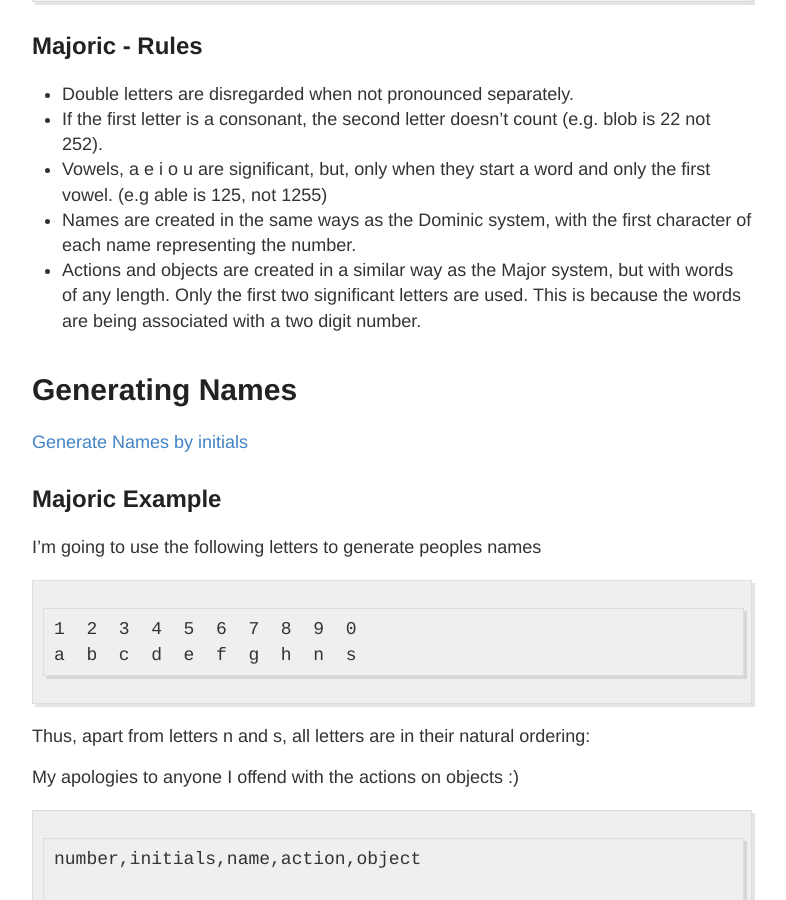
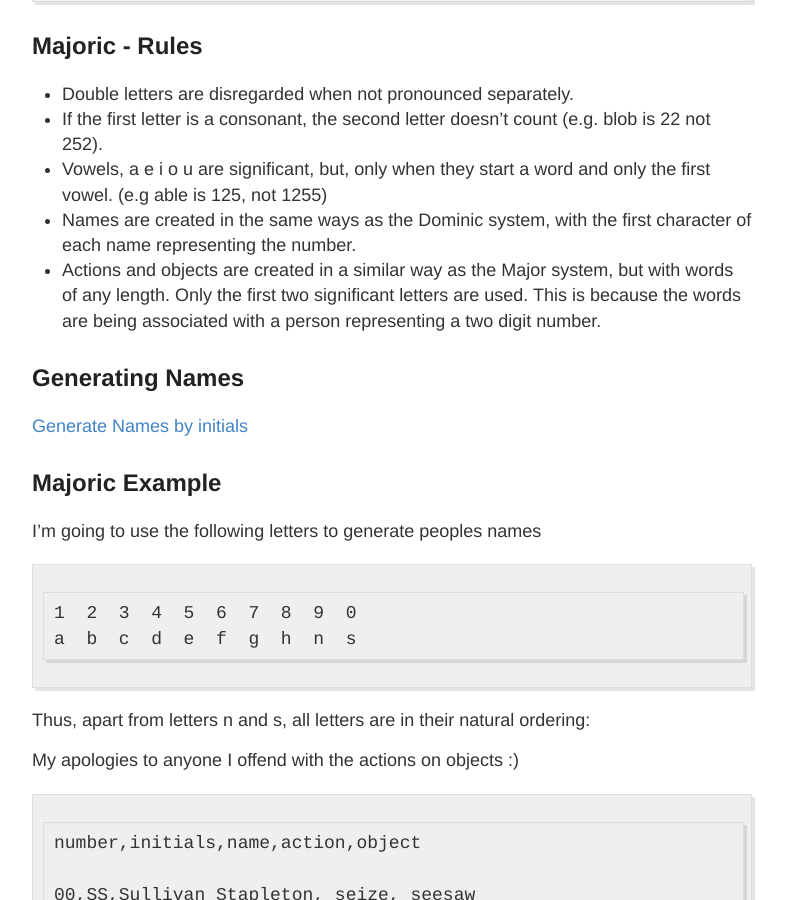
Before and after one commit to oliversarmy/oliversarmy.github.io, a Jekyll site: the page built from _posts/2015-7-01-MajoricSystem.md, in a window 1280 px wide and 900 px high, scrolled down 2735 px. Shown: the whole window, without its empty margins (248-1034 px from the left). Built offline with Jekyll 4.4.1, drawn with Linux system fonts in a browser that asks for light colours; Markdown is read by kramdown in place of the engine named in the settings.

Commit message:
documentation

```diff
--- a/_posts/2015-7-01-DominicSystemJ.md
+++ b/_posts/2015-7-01-MajoricSystem.md
@@ -86,9 +86,9 @@ t  p  k  w  l  v  r  m  n  z
 * Names are created in the same ways as the Dominic system, with the first character of
 each name representing the number.
 * Actions and objects are created in a similar way as
-the Major system, but with words of any length. Only the first two significant letters are used. This is because the words are being associated with a two digit number.
+the Major system, but with words of any length. Only the first two significant letters are used. This is because the words are being associated with a person representing a two digit number.
 
-# Generating Names
+## Generating Names
 
 [Generate Names by initials](http://peoplebyinitials.com/p/dominic-number-memory-system)
 
```
